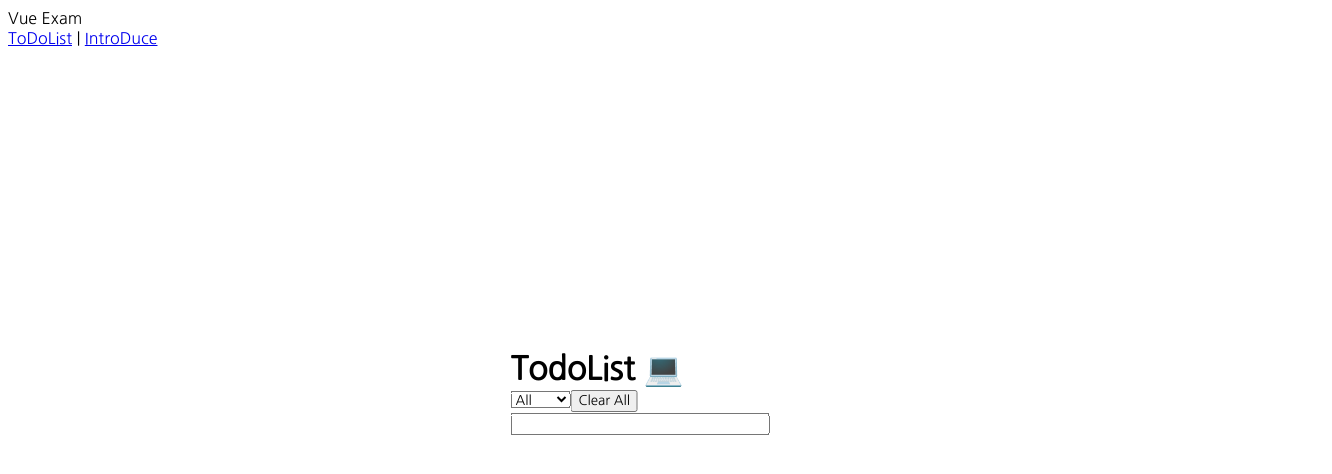
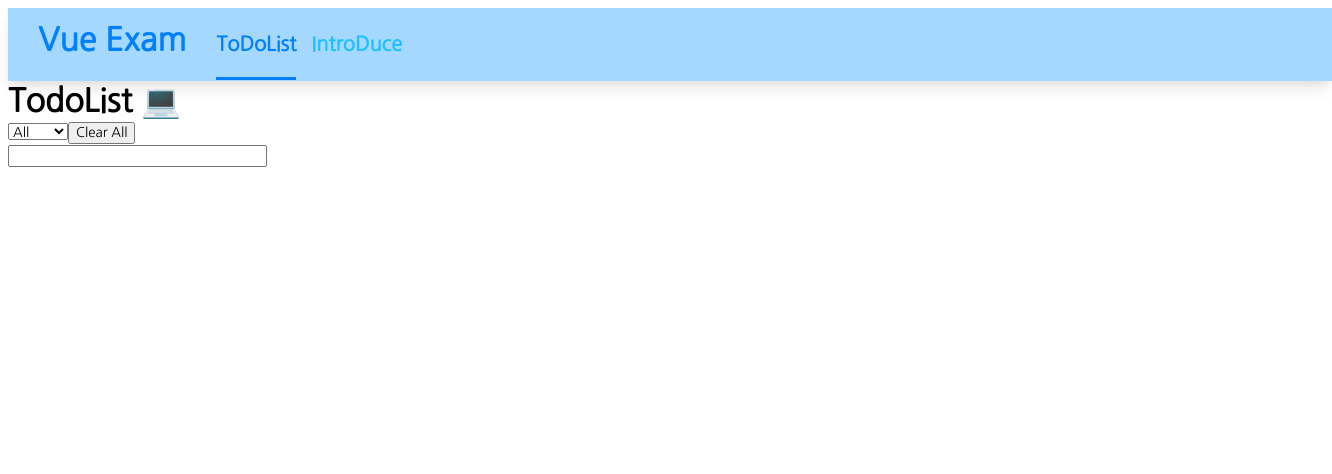
Before and after one commit to Clzzi/Web-Programing-In-School, a Vue app in the folder web-programing--vue-exam/: page /#/ in a window 1280 px wide. Shown: the top 474 px of the page, 1332 px wide, since content can reach past the window. Built offline with nearby package versions, Linux system fonts and the light colour scheme.

Commit message:
Add: NavBar & Styling

```diff
--- a/web-programing--vue-exam/src/App.vue
+++ b/web-programing--vue-exam/src/App.vue
@@ -1,11 +1,11 @@
 <template>
-  <div class="nav">
-    <div class="nav-Logo">Vue Exam</div>
-    <div class="nav-Content">
-      <router-link to="/">ToDoList</router-link> |
-      <router-link to="/intro">IntroDuce</router-link>
-    </div>
-    <router-view />
+  <div>
+    <header class="AppNav">
+      <Nav />
+    </header>
+    <main class="container">
+      <router-view/>
+    </main>
   </div>
 </template>
 
@@ -14,40 +14,17 @@
 * {
   font-family: "Nanum Gothic", sans-serif;
 }
-/* .nav {
+.app {
   width: 100vw;
-  height: 60px;
-  display: flex;
-  text-align: center;
-  align-items: center;
-  vertical-align: middle;
-  border-bottom: 1px solid black;
-  &-Logo {
-    display: flex;
-    flex-wrap: 1;
-    font-size: 2rem;
-    font-weight: bold;
-    color: #0080ff;
-    margin-right: 30px;
-    height: 100%;
-    line-height: 60px;
-    margin-left: 30px;
-  }
-  &-Content {
-    height: 100%;
-    line-height: 60px;
-    margin-left: 35%;
-    :nth-child(1) {
-      padding-right: 30px;
-    }
-    & > a {
-      font-size: 1.25rem;
-      text-decoration: none;
-      color: #1ec0ff;
-      &.router-link-exact-active {
-        color: #0080ff;
-      }
-    }
-  }
-} */
+  height: 100vh;
+}
 </style>
+
+<script>
+import Nav from "./components/Nav.vue";
+export default {
+  components: {
+    Nav,
+  },
+};
+</script>
--- /dev/null
+++ b/web-programing--vue-exam/src/components/Nav.vue
@@ -0,0 +1,57 @@
+<template>
+  <div class="nav">
+    <div class="nav-Logo">Vue Exam</div>
+    <div class="nav-Content">
+      <router-link to="/" active-class="active" exact>ToDoList</router-link>
+      <router-link to="/intro" active-class="active" exact
+        >IntroDuce</router-link
+      >
+    </div>
+  </div>
+</template>
+
+<script>
+export default {};
+</script>
+
+<style lang="scss">
+.nav {
+  width: 100%;
+  height: 73px;
+  display: inline-block;
+  padding: 0px 30px 0px 30px;
+  align-items: center;
+  justify-content: center;
+  line-height: 65px;
+  background-color: #a5d8ff;
+  box-shadow: rgba(0, 0, 0, 0.1) 0px 10px 15px -3px, rgba(0, 0, 0, 0.05) 0px 4px 6px -2px;
+  &-Logo {
+    font-size: 2rem;
+    font-weight: 700;
+    color: #0080ff;
+    height: 100%;
+    display: inline-block;
+    margin-right: 30px;
+  }
+  &-Content {
+    display: inline-block;
+    font-size: 1.25rem;
+    font-weight: 700;
+    & > a {
+      transition: 0.2s;
+      display: inline-block;
+      height: 100%;
+      text-decoration: none;
+      margin-right: 15px;
+      color: #1ec0ff;
+    }
+    & > a:hover {
+      color: #0080ff;
+    }
+    .router-link-exact-active {
+      color: #0080ff;
+      border-bottom: 3px solid #0080ff;
+    }
+  }
+}
+</style>
--- a/web-programing--vue-exam/src/views/Todo.vue
+++ b/web-programing--vue-exam/src/views/Todo.vue
@@ -24,10 +24,5 @@ export default {
 </script>
 
 <style lang="scss">
-.todo {
-  position: absolute;
-  top: 50%;
-  left: 50%;
-  transform: translate(-50%, -50%);
-}
+
 </style>
```
